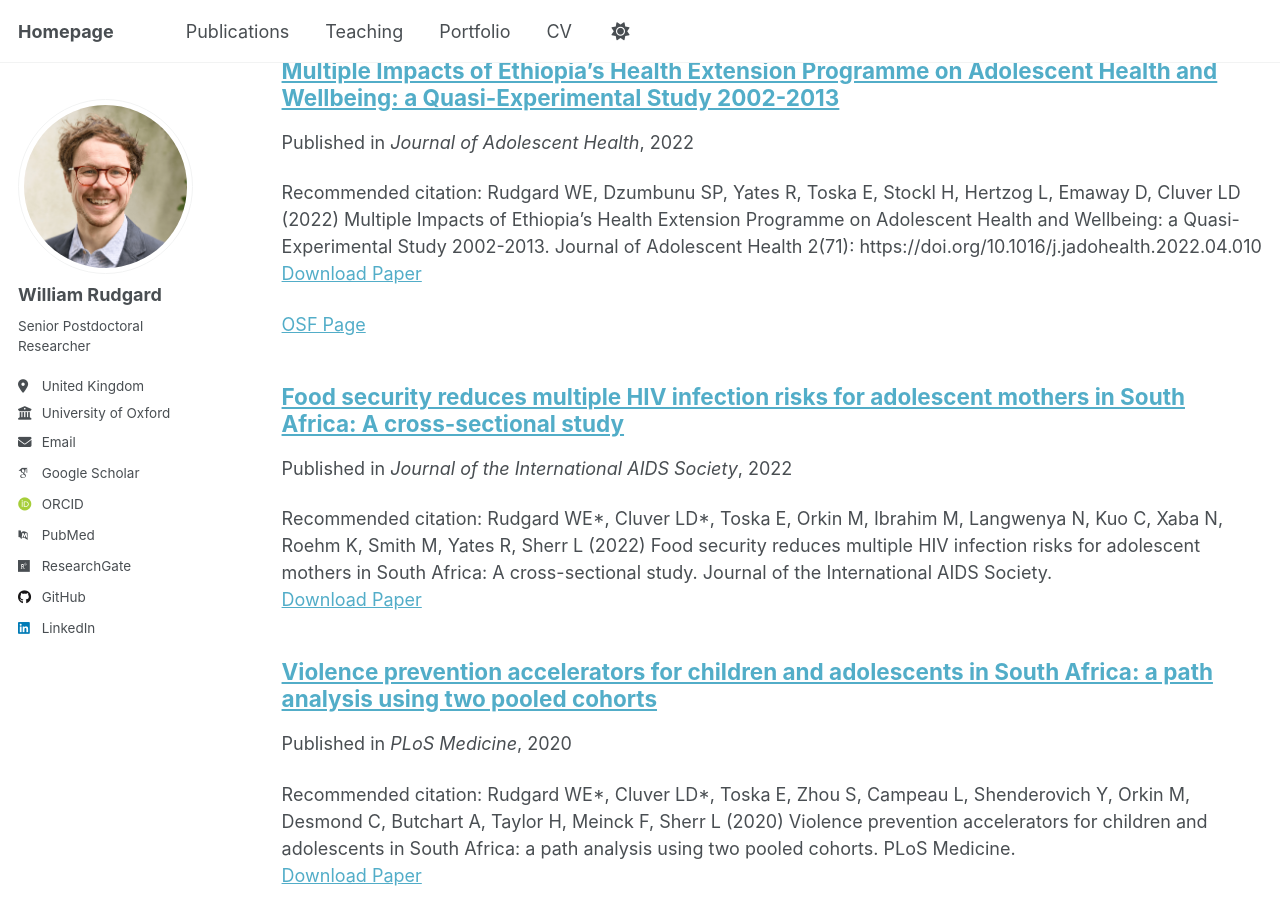
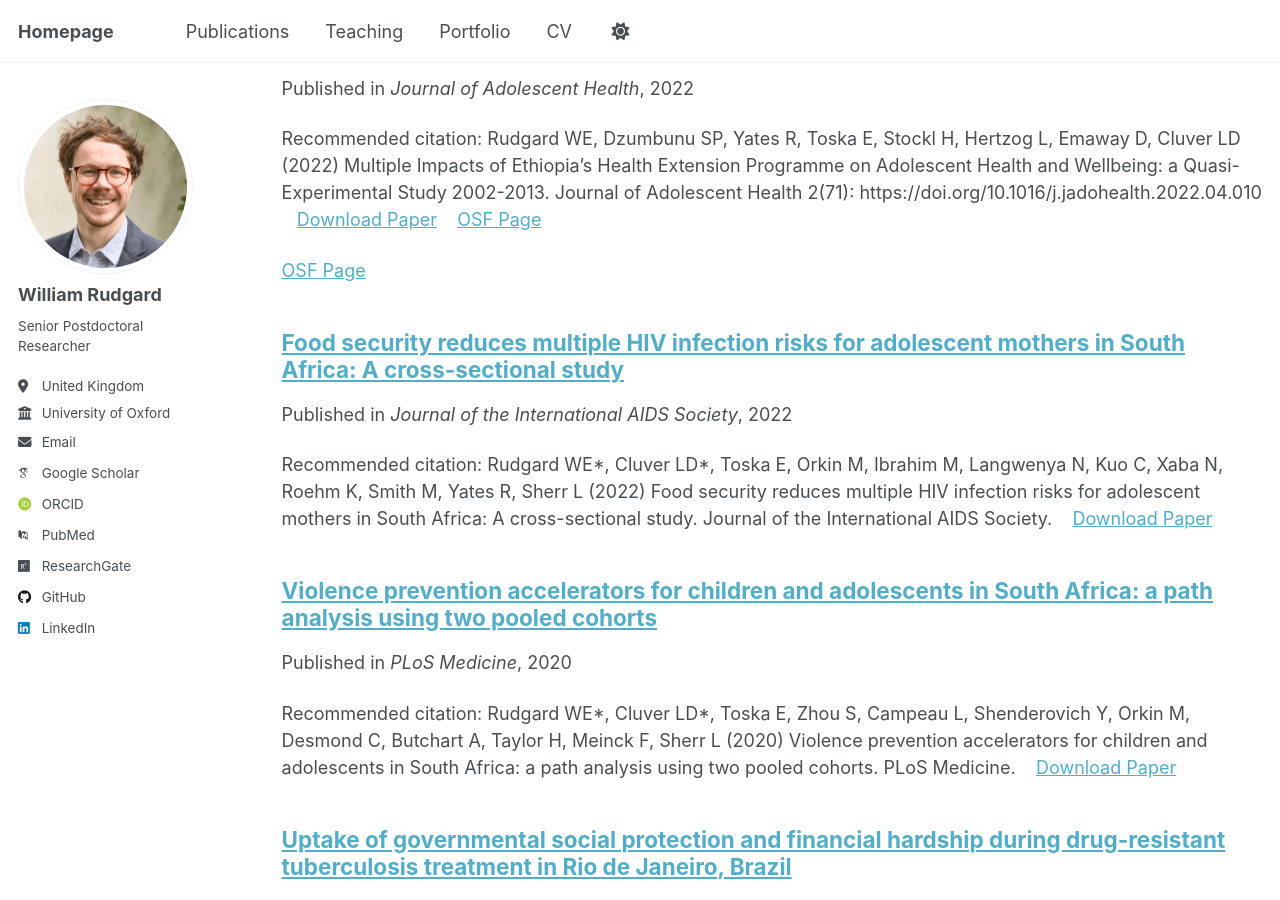
Before and after one commit to WilliamRudgard/williamrudgard.github.io, a Jekyll site: the page built from _pages/publications.html, in a window 1280 px wide and 900 px high, scrolled down 906 px. Built offline with Jekyll 4.4.1, drawn with Linux system fonts in a browser that asks for light colours; some web fonts are replaced; a script that is not in the unit is left out.

Commit message:
Update archive-single.html

```diff
--- a/_includes/archive-single.html
+++ b/_includes/archive-single.html
@@ -61,33 +61,44 @@
     <p class="archive__item-excerpt" itemprop="description"><p>{{ post.excerpt | markdownify | remove: '<p>' | remove: '</p>' }}<strong><a href="{{ base_path }}{{ post.url }}" rel="permalink"> Read more</a></strong></p></p>
     {% endif %}
 
-    {% if post.citation and post.paperurl and post.slidesurl and post.bibtexurl %}
-      <p>Recommended citation: {{ post.citation }}<br /><a href="{{ post.paperurl }}">Download Paper</a> | <a href="{{ post.slidesurl }}">Download Slides</a> | <a href="{{ post.bibtexurl }}">Download Bibtex</a></p>
-    {% elsif post.citation and post.paperurl and post.slidesurl %}
-      <p>Recommended citation: {{ post.citation }}<br /><a href="{{ post.paperurl }}">Download Paper</a> | <a href="{{ post.slidesurl }}">Download Slides</a></p>
-    {% elsif post.citation and post.paperurl and post.bibtexurl %}
-      <p>Recommended citation: {{ post.citation }}<br /><a href="{{ post.paperurl }}">Download Paper</a> | <a href="{{ post.bibtexurl }}">Download Bibtex</a></p>
-    {% elsif post.citation and post.paperurl %}
-      <p>Recommended citation: {{ post.citation }}<br /><a href="{{ post.paperurl }}">Download Paper</a></p>
-    {% elsif post.citation and post.slidesurl and post.bibtexurl %}
-      <p>Recommended citation: {{ post.citation }}<br /><a href="{{ post.slidesurl }}">Download Slides</a> | <a href="{{ post.bibtexurl}}">Download Bibtex</a></p>
-    {% elsif post.citation and post.slidesurl %}
-      <p>Recommended citation: {{ post.citation }}<br /><a href="{{ post.slidesurl }}">Download Slides</a></p>
-    {% elsif post.citation and post.bibtexurl %}
-      <p>Recommended citation: {{ post.citation }}<br /><a href="{{ post.bibtexurl }}">Download Bibtex</a></p>
-    {% elsif post.citation %}
-      <p>Recommended citation: {{ post.citation }}</p>
-    {% elsif post.paperurl and post.bibtexurl %}
-      <p><a href=" {{ post.paperurl }} ">Download Paper</a> | <a href="{{ post.bibtexurl }}">Download Bibtex</a></p>
-    {% elsif post.paperurl %}
-      <p><a href=" {{ post.paperurl }} ">Download Paper</a></p>
-    {% elsif post.slidesurl and post.bibtexurl %}
-      <p><a href="{{ post.slidesurl }}">Download Slides</a> | <a href="{{ post.bibtexurl }}">Download Bibtex</a></p>
-    {% elsif post.slidesurl %}
-      <p><a href="{{ post.slidesurl }}">Download Slides</a></p>
-    {% elsif post.bibtexurl %}
-      <p><a href="{{ post.bibtexurl }}">Download Bibtex</a></p>
+  {% if post.citation %}
+  <p>
+    Recommended citation: {{ post.citation }}
+    {% if post.paperurl %}
+      &nbsp;&nbsp;&nbsp;<a href="{{ post.paperurl }}" target="_blank">Download Paper</a>
     {% endif %}
+    {% if post.slidesurl %}
+      &nbsp;&nbsp;&nbsp;<a href="{{ post.slidesurl }}" target="_blank">Download Slides</a>
+    {% endif %}
+    {% if post.bibtexurl %}
+      &nbsp;&nbsp;&nbsp;<a href="{{ post.bibtexurl }}" target="_blank">Download Bibtex</a>
+    {% endif %}
+    {% if post.osfurl %}
+      &nbsp;&nbsp;&nbsp;<a href="{{ post.osfurl }}" target="_blank">OSF Page</a>
+    {% endif %}
+    {% if post.githuburl %}
+      &nbsp;&nbsp;&nbsp;<a href="{{ post.githuburl }}" target="_blank">GitHub Analysis</a>
+    {% endif %}
+  </p>
+{% elsif post.paperurl or post.slidesurl or post.bibtexurl or post.osfurl or post.githuburl %}
+  <p>
+    {% if post.paperurl %}
+      <a href="{{ post.paperurl }}" target="_blank">Download Paper</a>
+    {% endif %}
+    {% if post.slidesurl %}
+      &nbsp;&nbsp;&nbsp;<a href="{{ post.slidesurl }}" target="_blank">Download Slides</a>
+    {% endif %}
+    {% if post.bibtexurl %}
+      &nbsp;&nbsp;&nbsp;<a href="{{ post.bibtexurl }}" target="_blank">Download Bibtex</a>
+    {% endif %}
+    {% if post.osfurl %}
+      &nbsp;&nbsp;&nbsp;<a href="{{ post.osfurl }}" target="_blank">OSF Page</a>
+    {% endif %}
+    {% if post.githuburl %}
+      &nbsp;&nbsp;&nbsp;<a href="{{ post.githuburl }}" target="_blank">GitHub Analysis</a>
+    {% endif %}
+  </p>
+{% endif %}
 
   </article>
 </div>
```
